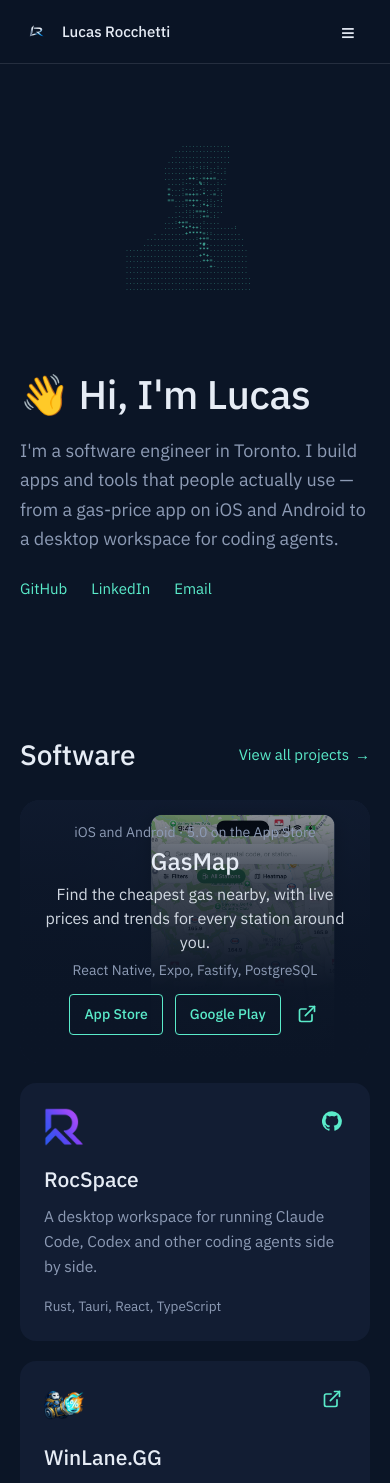
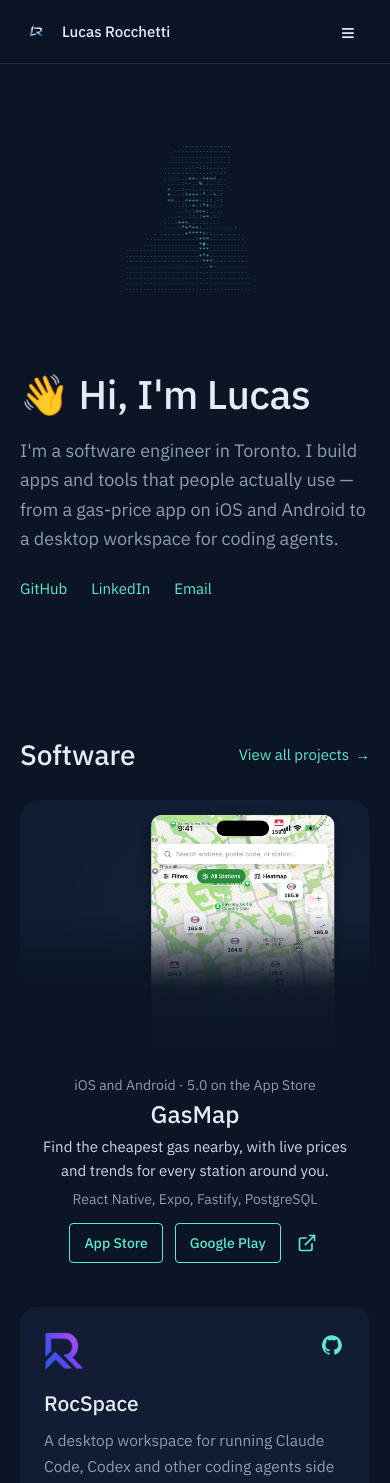
Before and after one commit to rocchettilucas/portfolio, a Next.js app: page / in a window 390 px wide. Shown: the top 1483 px of the page. Built offline with nearby package versions, Linux system fonts and the light colour scheme.

Commit message:
fix(spotlight): stack the caption under the banner below lg so the scrim and text are never clipped

```diff
--- a/components/Spotlight.tsx
+++ b/components/Spotlight.tsx
@@ -11,7 +11,13 @@
 }) {
   const { title, blurb, tech, links, meta, image } = project;
   return (
-    <article className="relative aspect-[2/1] overflow-hidden rounded-[20px] bg-surface max-md:aspect-[4/3]">
+    // From lg up: a 2/1 banner with the caption overlaid on its lower third, carrying its own
+    // gradient sized to the text. Below lg the caption flows *under* the image instead — the
+    // banner is too short there to hold the caption plus a readable fade without veiling the
+    // whole image — so the article grows and the image carries a scrim that lands on the same
+    // --bg the caption sits on.
+    <article className="relative overflow-hidden rounded-[20px] bg-bg lg:bg-surface">
+      <div className="relative aspect-[4/3] md:aspect-[2/1]">
         {/* The logo is deliberately not drawn over a spotlight image — that banner already contains it. */}
         {image.kind === "spotlight" && (
           <Image
@@ -39,10 +45,15 @@
             <FolderIcon width={120} height={120} strokeWidth={1.2} />
           </div>
         )}
-      <div className="absolute inset-x-0 bottom-0 bg-gradient-to-t from-bg via-bg/80 to-transparent px-10 pb-7 pt-28 text-center max-md:px-5">
+        <div
+          aria-hidden
+          className="pointer-events-none absolute inset-x-0 bottom-0 h-1/2 bg-gradient-to-t from-bg via-bg/80 to-transparent lg:hidden"
+        />
+      </div>
+      <div className="px-5 pb-6 pt-3 text-center lg:absolute lg:inset-x-0 lg:bottom-0 lg:bg-gradient-to-t lg:from-bg lg:via-bg/80 lg:to-transparent lg:px-10 lg:pb-7 lg:pt-28">
         {meta && <p className="mb-1 text-sm text-muted">{meta}</p>}
-        <h3 className="mb-1.5 text-[32px] font-medium leading-tight max-sm:text-2xl">{title}</h3>
-        <p className="mx-auto mb-1.5 max-w-[60ch] text-base text-text/90">{blurb}</p>
+        <h3 className="mb-1.5 text-2xl font-medium leading-tight md:text-[32px]">{title}</h3>
+        <p className="mx-auto mb-1.5 max-w-[60ch] text-[15px] text-text/90 md:text-base">{blurb}</p>
         <p className="mb-3.5 text-sm text-muted">{tech.join(", ")}</p>
         <p className="flex flex-wrap items-center justify-center gap-3">
           {links.appStore && (
```
Lines whose indentation alone changed are shown as unchanged.
